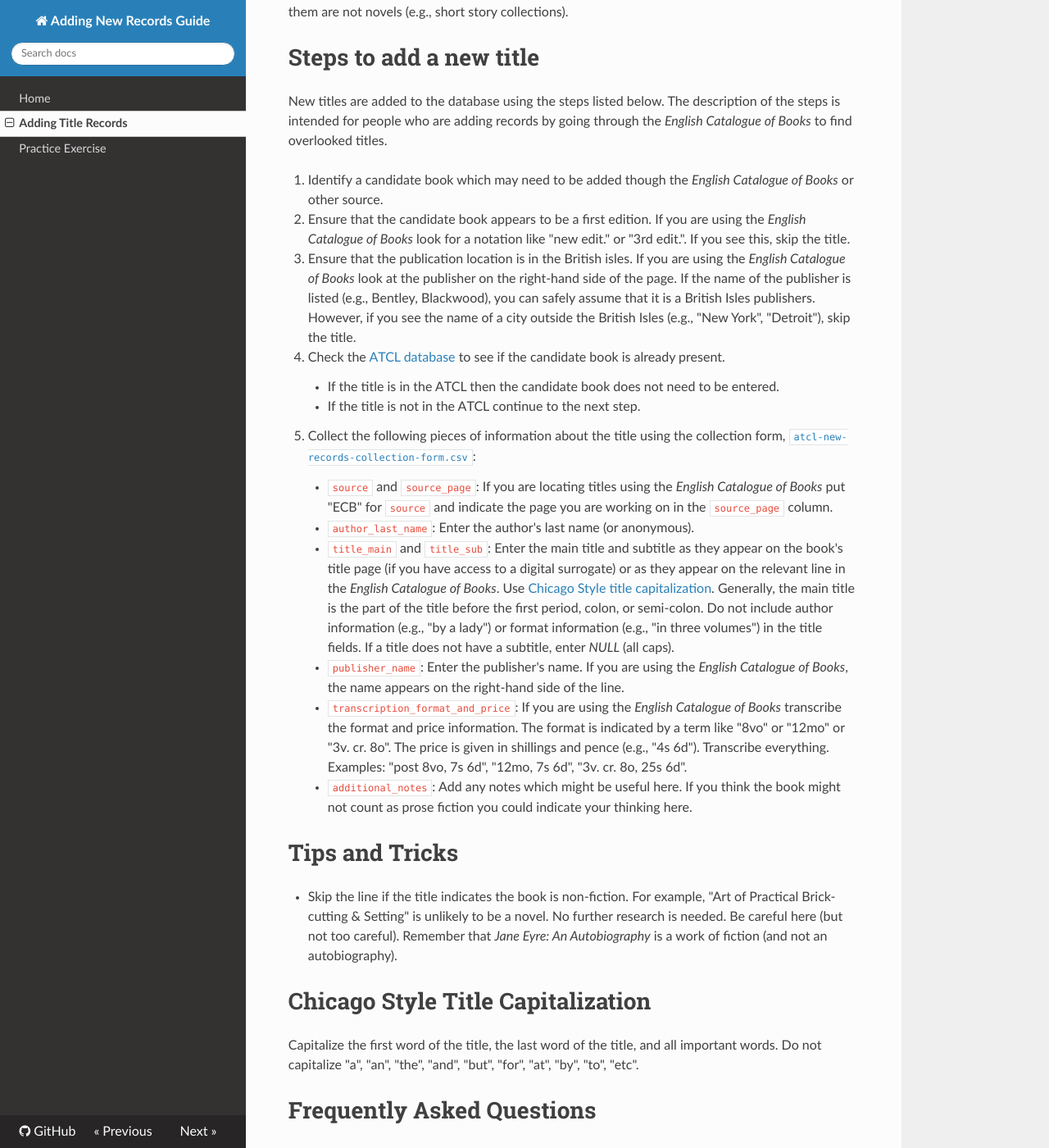
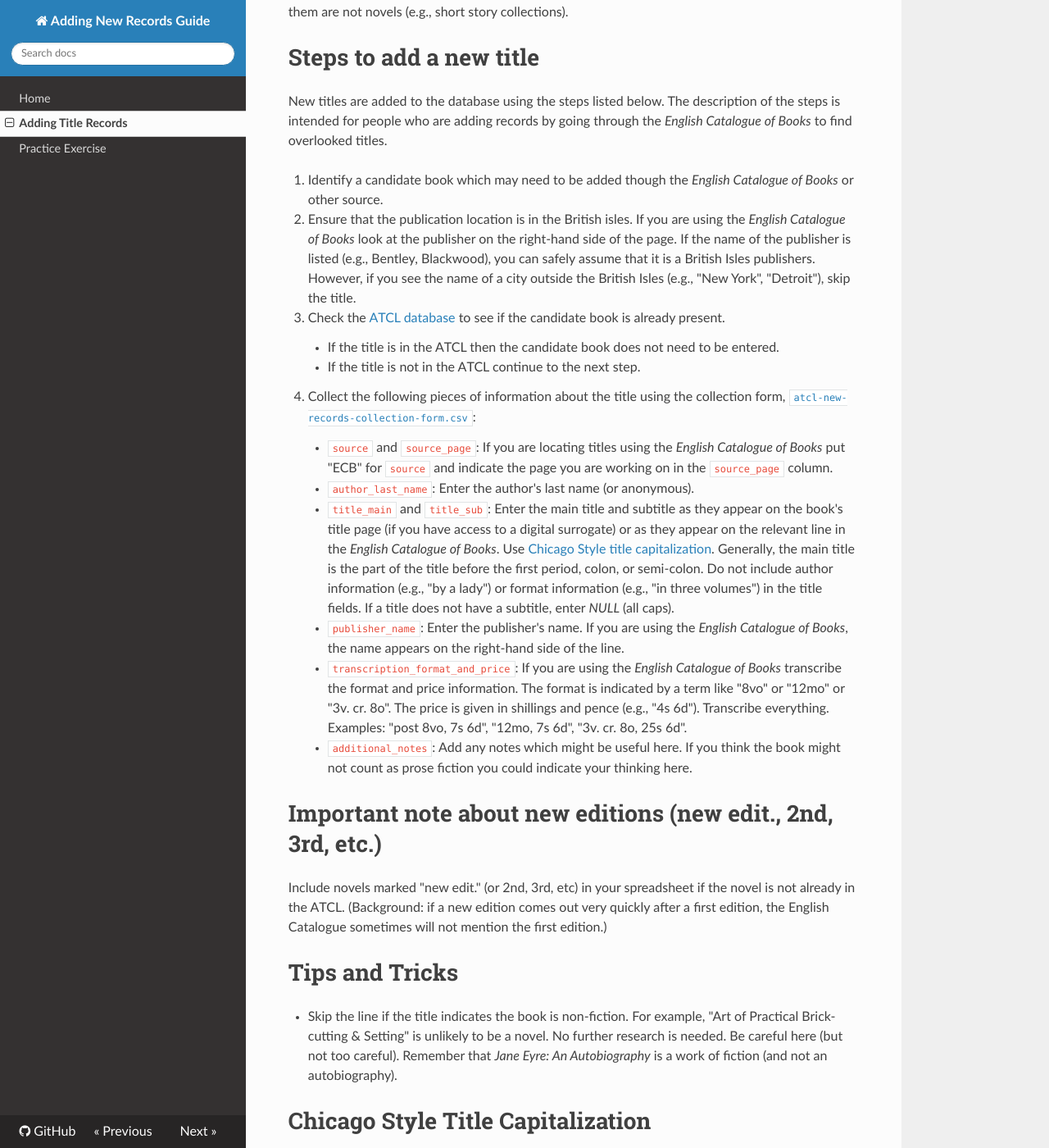
Before and after one commit to ge1789/docs-adding-new-records, an MkDocs documentation site: the page built from docs/adding-title-records.md, in a window 1280 px wide and 1400 px high, scrolled down 565 px. Shown: the whole window at 82% size. Built offline with MkDocs 1.6.1, drawn with Linux system fonts in a browser that asks for light colours; nearby versions of some CDN libraries.

Commit message:
fix: Update with rule about new editions

```diff
--- a/docs/adding-title-records.md
+++ b/docs/adding-title-records.md
@@ -24,12 +24,11 @@ New titles are added to the database using the steps listed below.
 The description of the steps is intended for people who are adding records by going through the *English Catalogue of Books* to find overlooked titles.
 
 1. Identify a candidate book which may need to be added though the *English Catalogue of Books* or other source.
-2. Ensure that the candidate book appears to be a first edition. If you are using the *English Catalogue of Books* look for a notation like "new edit." or "3rd edit.". If you see this, skip the title.
-3. Ensure that the publication location is in the British isles. If you are using the *English Catalogue of Books* look at the publisher on the right-hand side of the page. If the name of the publisher is listed (e.g., Bentley, Blackwood), you can safely assume that it is a British Isles publishers.  However, if you see the name of a city outside the British Isles (e.g., "New York", "Detroit"), skip the title.
-4. Check the [ATCL database](https://www.victorianresearch.org/atcl) to see if the candidate book is already present.
+2. Ensure that the publication location is in the British isles. If you are using the *English Catalogue of Books* look at the publisher on the right-hand side of the page. If the name of the publisher is listed (e.g., Bentley, Blackwood), you can safely assume that it is a British Isles publishers.  However, if you see the name of a city outside the British Isles (e.g., "New York", "Detroit"), skip the title.
+3. Check the [ATCL database](https://www.victorianresearch.org/atcl) to see if the candidate book is already present.
     - If the title is in the ATCL then the candidate book does not need to be entered.
     - If the title is not in the ATCL continue to the next step.
-5. Collect the following pieces of information about the title using the collection form, [`atcl-new-records-collection-form.csv`](atcl-new-records-collection-form.csv):
+4. Collect the following pieces of information about the title using the collection form, [`atcl-new-records-collection-form.csv`](atcl-new-records-collection-form.csv):
     - `source` and `source_page`: If you are locating titles using the *English Catalogue of Books* put "ECB" for `source` and indicate the page you are working on in the `source_page` column.
     - `author_last_name`: Enter the author's last name (or anonymous).
     - `title_main` and `title_sub`: Enter the main title and subtitle as they appear on the book's title page (if you have access to a digital surrogate) or as they appear on the relevant line in the *English Catalogue of Books*.
@@ -40,6 +39,10 @@ The description of the steps is intended for people who are adding records by go
     - `publisher_name`: Enter the publisher's name. If you are using the *English Catalogue of Books*, the name appears on the right-hand side of the line.
     - `transcription_format_and_price`: If you are using the *English Catalogue of Books* transcribe the format and price information. The format is indicated by a term like "8vo" or "12mo" or "3v. cr. 8o". The price is given in shillings and pence (e.g., "4s 6d"). Transcribe everything. Examples: "post 8vo, 7s 6d", "12mo, 7s 6d", "3v. cr. 8o, 25s 6d".
     - `additional_notes`: Add any notes which might be useful here. If you think the book might not count as prose fiction you could indicate your thinking here.
+
+# Important note about new editions (new edit., 2nd, 3rd, etc.)
+
+Include novels marked "new edit." (or 2nd, 3rd, etc) in your spreadsheet if the novel is not already in the ATCL. (Background: if a new edition comes out very quickly after a first edition, the English Catalogue sometimes will not mention the first edition.)
 
 # Tips and Tricks
 
```
